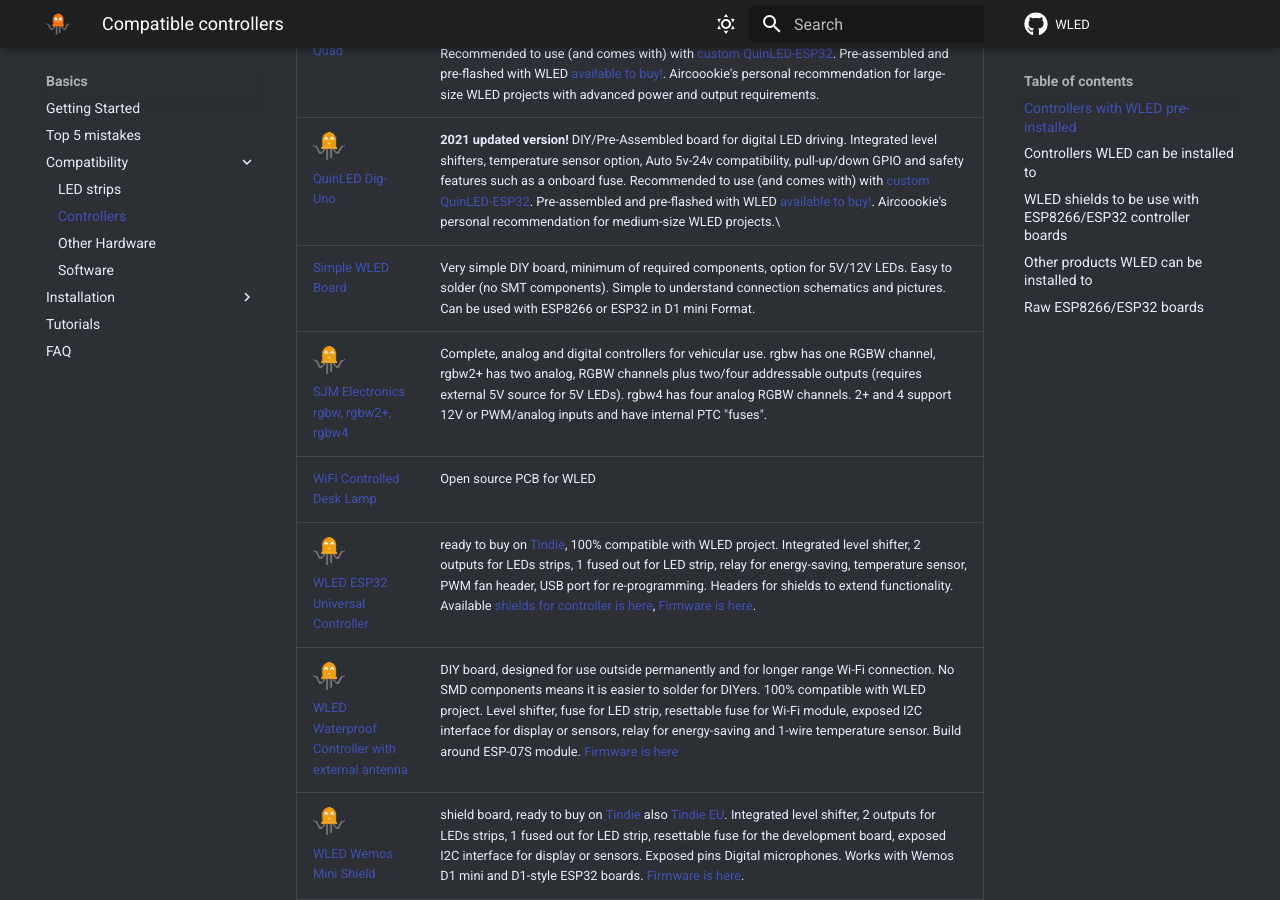
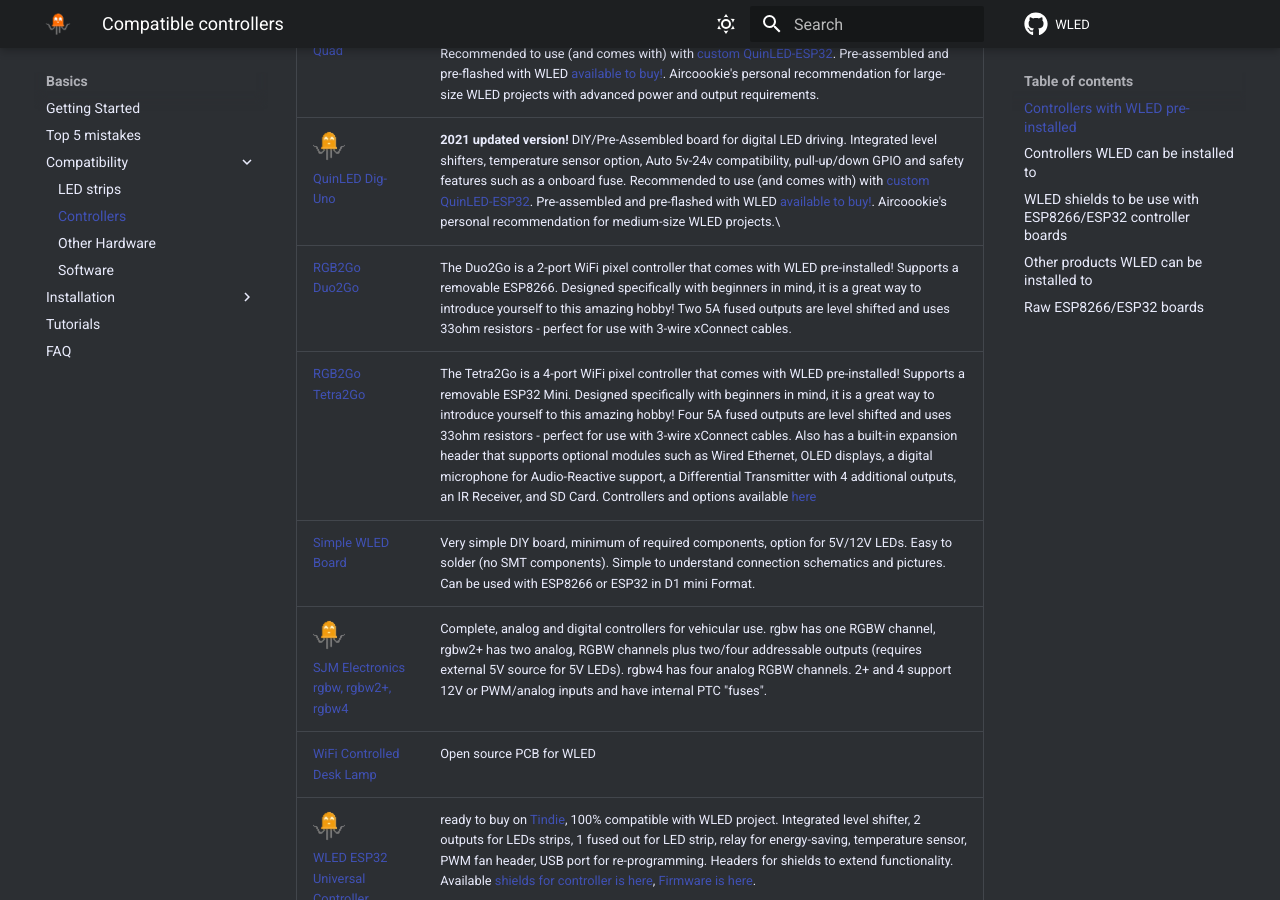
Before and after one commit to Aircoookie/WLED-Docs, an MkDocs documentation site: the page built from docs/basics/compatible-controllers.md, in a window 1280 px wide and 900 px high, scrolled down 5326 px. Built offline with MkDocs 1.6.1 and Material for MkDocs 9.7.7, drawn with Linux system fonts in a browser that asks for light colours; comment, search, counter and statistics services are not loaded.

Commit message:
Update compatible-controllers.md
Added RGB2Go's Duo2Go and Tetra2Go controllers.
Credit given to WLED on both controllers' pages. Please let me know if there is something more specific you would like me to add to adhere to any requirements.

```diff
--- a/docs/basics/compatible-controllers.md
+++ b/docs/basics/compatible-controllers.md
@@ -66,6 +66,8 @@
 ![Gold Member](../assets/images/content/akemi_gold.png)<br/> [QuinLED Dig-Octa](https://quinled.info/quinled-dig-octa/) | The Dig-Octa system is for your medium to very large projects! It comes fully pre-assembled and is the ideal board to drive 5v-24v digitally addressable LEDs. The system is composed of brain- and power-boards and is designed to be fully stackable in various configurations of both types of boards, to perfectly adapt to your needs. Some features are: 8 LED data-channels, built-in level-shifters and resistor switchers, Ethernet and external antenna WiFi, auto 5v-24v compatibility, high current handling (up to 50A to 100A!), fully fused inputs and outputs, dedicated relay circuit, I2C temperature sensor, and much more! Comes pre-flashed with WLED and is highly recommended for medium to very large projects. [Buy here!](https://quinled.info/quinled-dig-octa-available-here/)
 ![Gold Member](../assets/images/content/akemi_gold.png)<br/> [QuinLED Dig-Quad](https://quinled.info/quinled-dig-quad/) | **2021 updated version!** DIY/Pre-Assembled board for 4 (5) channel digital LED driving. Integrated level shifters, temperature sensor option, Auto 5v-24v compatibility, pull-up/down GPIO and power distribution terminals with 5x onboard fuses for easy LED power injection. Recommended to use (and comes with) with [custom QuinLED-ESP32](https://quinled.info/quinled-esp32/). Pre-assembled and pre-flashed with WLED [available to buy!](https://quinled.info/pre-assembled-quinled-dig-quad/). Aircoookie's personal recommendation for large-size WLED projects with advanced power and output requirements.
 ![Gold Member](../assets/images/content/akemi_gold.png)<br/> [QuinLED Dig-Uno](https://quinled.info/quinled-dig-uno/) | **2021 updated version!** DIY/Pre-Assembled board for digital LED driving. Integrated level shifters, temperature sensor option, Auto 5v-24v compatibility, pull-up/down GPIO and safety features such as a onboard fuse. Recommended to use (and comes with) with [custom QuinLED-ESP32](https://quinled.info/quinled-esp32/). Pre-assembled and pre-flashed with WLED [available to buy!](https://quinled.info/pre-assembled-quinled-dig-uno/). Aircoookie's personal recommendation for medium-size WLED projects.\
+[RGB2Go Duo2Go](https://rgb2go.com/products/duo2go-pixel-controller) | The Duo2Go is a 2-port WiFi pixel controller that comes with WLED pre-installed! Supports a removable ESP8266. Designed specifically with beginners in mind, it is a great way to introduce yourself to this amazing hobby! Two 5A fused outputs are level shifted and uses 33ohm resistors - perfect for use with 3-wire xConnect cables.
+[RGB2Go Tetra2Go](https://rgb2go.com/products/tetra2go-4-port-wi-fi-pixel-controller) | The Tetra2Go is a 4-port WiFi pixel controller that comes with WLED pre-installed! Supports a removable ESP32 Mini. Designed specifically with beginners in mind, it is a great way to introduce yourself to this amazing hobby! Four 5A fused outputs are level shifted and uses 33ohm resistors - perfect for use with 3-wire xConnect cables. Also has a built-in expansion header that supports optional modules such as Wired Ethernet, OLED displays, a digital microphone for Audio-Reactive support, a Differential Transmitter with 4 additional outputs, an IR Receiver, and SD Card. Controllers and options available [here](https://rgb2go.com/collections/controllers)
 [Simple WLED Board](https://github.com/wladwnt/wled) | Very simple DIY board, minimum of required components, option for 5V/12V LEDs. Easy to solder (no SMT components). Simple to understand connection schematics and pictures. Can be used with ESP8266 or ESP32 in D1 mini Format.
 ![Gold Member](../assets/images/content/akemi_gold.png)<br/> [SJM Electronics rgbw, rgbw2+, rgbw4](https://www.tindie.com/products/sjmelectronics/rgbwx-series-led-controllers/) | Complete, analog and digital controllers for vehicular use. rgbw has one RGBW channel, rgbw2+ has two analog, RGBW channels plus two/four addressable outputs (requires external 5V source for 5V LEDs). rgbw4 has four analog RGBW channels. 2+ and 4 support 12V or PWM/analog inputs and have internal PTC "fuses".
 [WiFi Controlled Desk Lamp](https://github.com/stanoba/wifi-desk-lamp) | Open source PCB for WLED
```
